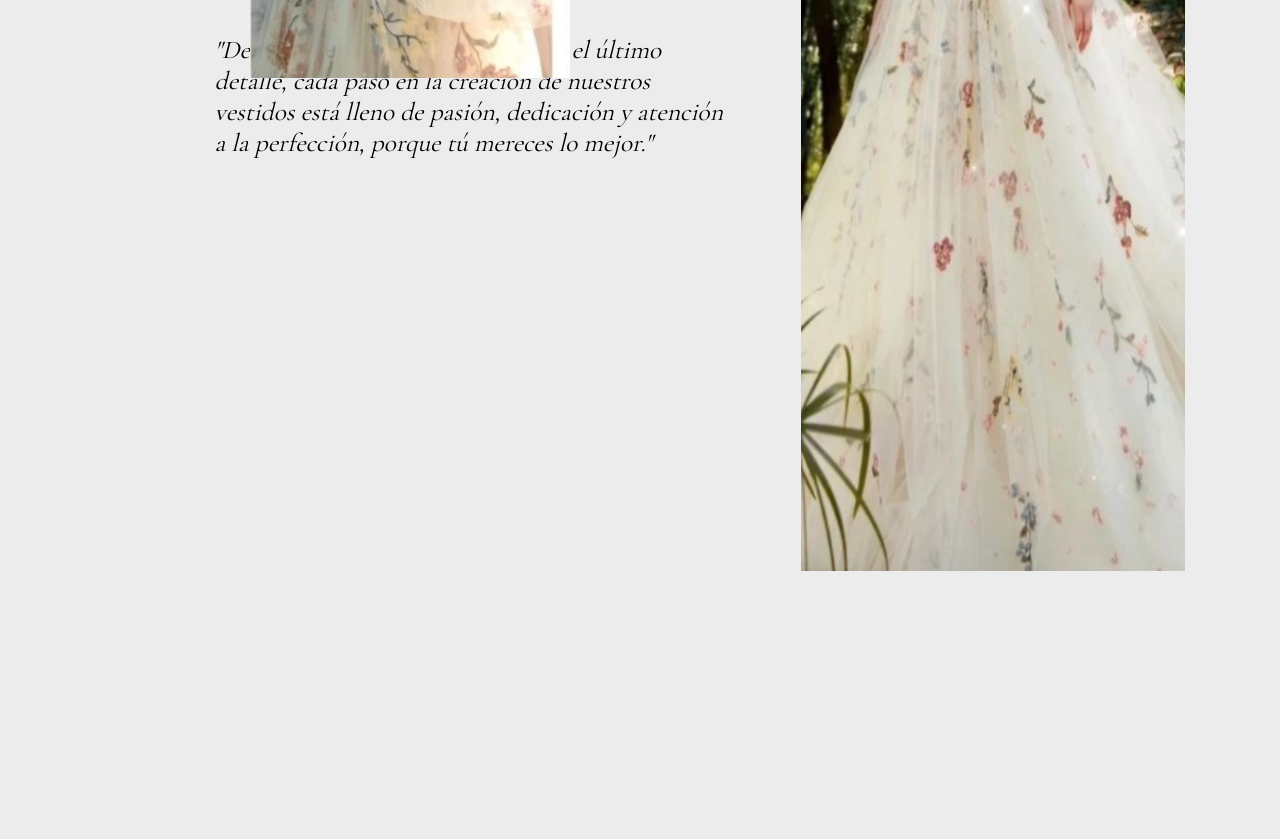
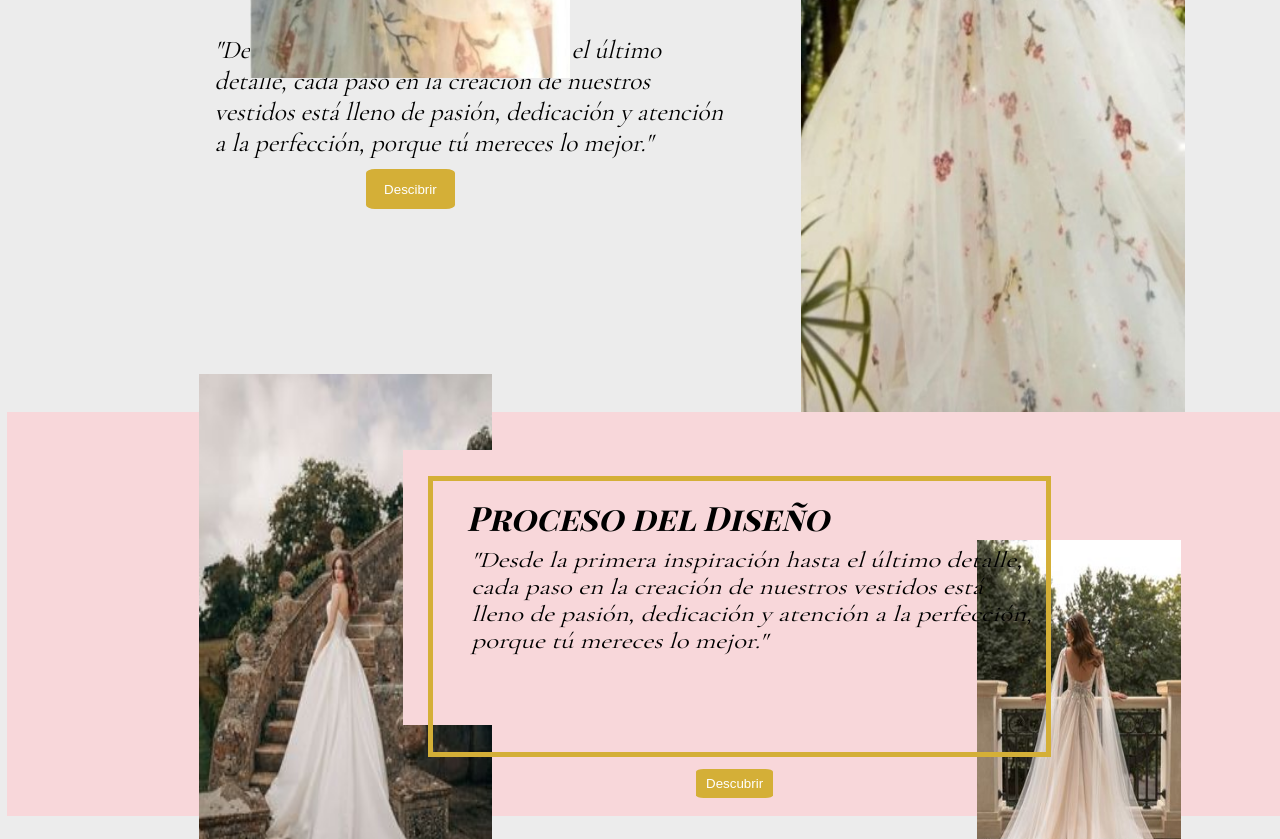
Before and after one commit to Hdezj1/Proyecto-final, a plain HTML site: page index.html in a window 1280 px wide. Shown: the part 3701-4540 px from the top of the page. Before the commit the page ends 4272 px from the top, so only its background shows below. Drawn offline with nearby package versions, Linux system fonts and the light colour scheme.

Commit message:
Primera vista completa

```diff
--- a/index.html
+++ b/index.html
@@ -70,16 +70,16 @@
         <div>
             <div class="img4">
                 <img src="img/4.jpg" alt="">
-                <a href="https://casanovia.mx/producto/sensational">
+                <a href="https://casanovia.mx/producto/sensational" target="_blank">
                 <button class="boton2">Descibrir</button></a>
             </div>
             <div class="img5">
                 <img src="img/5.jpg" alt="">
-                <a href="https://casanovia.mx/producto/acacia">
+                <a href="https://casanovia.mx/producto/acacia" target="_blank">
                 <button class="boton3">Descibrir</button></a>
             </div>
             <div class="img6">
-                <a href="https://casanovia.mx/producto/manga-larga-transparencia-escote-v">
+                <a href="https://casanovia.mx/producto/manga-larga-transparencia-escote-v" target="_blank">
                 <img src="img/6.jpg" alt="">
                 <button class="boton4">Descibrir</button></a>
             </div>
@@ -91,22 +91,22 @@
             <p class="parrafo4">
                 "Trabajamos solo con los mejores materiales, desde sedas, encajes finos hasta tejidos lujosos que aportan confort y sofisticación, asegurando una calidad inigualable en cada pieza."
             </p>
-            <a href="https://casanovia.mx/producto/escote-v-bordado-abierta-pierna">
+            <a href="https://casanovia.mx/producto/escote-v-bordado-abierta-pierna" target="_blank">
             <button id="boton5">Descubrir</button></a>
         </div>
         <div class="img8">
             <img src="img/8.jpg" alt="">
-            <a href="https://casanovia.mx/producto/ampon-bordado-tul-off-shoulder-sin-espalda-cintas-escote-corazon-transparencias">
+            <a href="https://casanovia.mx/producto/ampon-bordado-tul-off-shoulder-sin-espalda-cintas-escote-corazon-transparencias" target="_blank">
             <button class="boton2">Descibrir</button></a>
         </div>
         <div class="img7">
             <img src="img/7.jpg" alt="">
-            <a href="https://casanovia.mx/producto/strapple-bordado">
+            <a href="https://casanovia.mx/producto/strapple-bordado" target="_blank">
             <button class="boton3">Descibrir</button></a>
         </div>
         <div class="img9">
             <img src="img/9.jpg" alt="">
-            <a href="https://casanovia.mx/producto/tirantes-bordado-tul-con-mangas">
+            <a href="https://casanovia.mx/producto/tirantes-bordado-tul-con-mangas" target="_blank">
             <button class="boton4">Descibrir</button></a>
         </div>
 
@@ -122,38 +122,52 @@
         <div>
             <div class="img10">
                 <img src="img/10.jpeg" alt="" class="img10-1">
-                <a href="https://casanovia.mx/producto/sensational">
-                <button class="boton2">Descibrir</button></a>
             </div>
             <div class="img11">
                 <img src="img/11.jpeg" alt="" class="img11-1">
-                <a href="https://casanovia.mx/producto/sensational">
-                <button class="boton2">Descibrir</button></a>
+                <a href="https://casanovia.mx/producto/sensational" target="_blank">
+                <button class="boton6">Descibrir</button></a>
             </div>
-
         </div>
 
+        <!-- Enlace 5 -->
+        <div class="proceso">
+            <img src="img/12.jpg" alt="" class="img12">
+            <div class="cuadro"></div>
+            <img src="img/13.jpg" alt="" class="img13">
+            <div class="marco"></div>
+            <h1 class="titulo5">Proceso del Diseño</h1>
+            <p class="parrafo6">
+            "Desde la primera inspiración hasta el último detalle,
+            <br> cada paso en la creación de nuestros vestidos está
+            <br> lleno de pasión, dedicación y atención a la perfección,
+            <br> porque tú mereces lo mejor."
+            </p>
+            <a href="https://casanovia.mx/producto/manga-larga-transparencia-escote-v" target="_blank">
+            <button class="boton7">Descubrir</button></a>
+        </div>
 
         <!-- Contactos -->
         <div class="container">
-            <p class="parrafo">
+            <p class="parrafo7">
                 Nombre: Ariana DeLuxe
                 <br>Correo electrónico: ariana.deluxe@cristalceleste.com
                 <br>Teléfono: +1 (555) 123-4567
                 <br>Dirección: Calle de los Dioses, 789, Ciudad Celestial, 99999
             </p>
-            <p class="parrafo">
+            <p class="parrafo8">
                 Nombre: Nina Belleza
                 <br>Correo electrónico: nina.belleza@cristalceleste.com
                 <br>Teléfono: +1 (555) 345-6789
                 <br>Dirección: Avenida de la Elegancia, 222, Edificio br Céleste, Piso 3
             </p>
-            <p class="parrafo">
+            <p class="parrafo9">
                 <br>Instagram: @cristalcelesteathena
                 <br>Facebook: Cristal Céleste d'Athéna
                 <br>Twitter: @CristalCeleste
             </p>
         </div>
+        <div class="espacio"></div>
     </div>
 
 
--- a/style.css
+++ b/style.css
@@ -174,7 +174,6 @@ nav ul li a:hover{
     border: none;
     border-radius: 10%;
     cursor: pointer;  /* Cambia el cursor a una mano cuando se pasa el mouse sobre el botón */
-
 }
 
 .titulo2{
@@ -362,7 +361,7 @@ nav ul li a:hover{
     margin-top: 86%;
     margin-left: 61%;
     width: 30%;
-    height: 28%;
+    height: 25%;
 }
 
 .img11-1{
@@ -384,3 +383,130 @@ nav ul li a:hover{
     height: 4%;
     z-index: -2; /* Coloca la imagen detrás del contenido */
 }
+
+.boton6{
+    position: absolute;
+    width: 7%;
+    height: 1%;
+    margin-top: 143%;
+    margin-left: 27%;
+    background-color: rgb(212, 175, 55);
+    color: white;
+    border: none;
+    border-radius: 10%;
+    cursor: pointer;  /* Cambia el cursor a una mano cuando se pasa el mouse sobre el botón */
+}
+
+.proceso{
+    position: absolute;
+    width: 99.7%;
+    height: 10%;
+    background-color: rgb(248, 215, 218);
+    margin-top: 162%;
+    margin-left: -1%;
+    z-index: -0; /* Coloca la imagen detrás del contenido */
+}
+
+.titulo5{
+    position: absolute;
+    font-size: 2.1em; /* 1.5 veces el tamaño de la fuente del contenedor padre */
+    font-family: 'Playfair Display SC', serif;
+    font-style: italic;
+    margin-top: 6.5%;
+    margin-left: 36%;
+    color: rgb(0, 0, 0);
+}
+
+.parrafo6{
+    position: absolute;
+    font-size: 1.4em; /* 1.5 veces el tamaño de la fuente del contenedor padre */
+    font-family: 'Cormorant Garamond', serif; /* Aplicar la fuente */
+    font-style: italic;
+    transform: scaleX(1.2); /* Estira 1.5 veces más en horizontal */
+    margin-top: 10.5%;
+    margin-left: 40%;
+}
+
+.img12{
+    position: absolute;
+    margin-top: -3%;
+    margin-left: 15%;
+    width: 23%;
+    height: 150%;
+}
+
+.img13{
+    position: absolute;
+    margin-top: 10%;
+    margin-left: 76%;
+    width: 16%;
+    height: 96%;
+    z-index: -0; /* Coloca la imagen detrás del contenido */
+}
+
+.cuadro{
+    position: absolute;
+    width: 50%;
+    height: 68%;
+    background-color: rgb(248, 215, 218);
+    margin-top: 3%;
+    margin-left: 31%;
+    z-index: -0; /* Coloca la imagen detrás del contenido */
+}
+
+.marco{
+    position: absolute;
+    width: 48%;
+    height: 67%;
+    background-color: rgba(226, 226, 226, 0);
+    border: 5px solid rgba(212, 175, 55);
+    margin-top: 5%;
+    margin-left: 33%;
+}
+
+.boton7{
+    position: absolute;
+    width: 6%;
+    height: 7%;
+    margin-top: 28%;
+    margin-left: 54%;
+    background-color: rgb(212, 175, 55);
+    color: white;
+    border: none;
+    border-radius: 10%;
+    cursor: pointer;  /* Cambia el cursor a una mano cuando se pasa el mouse sobre el botón */
+}
+
+.parrafo7{
+    position: absolute;
+    font-size: .8em; /* 1.5 veces el tamaño de la fuente del contenedor padre */
+    font-family: 'Cormorant Garamond', serif; /* Aplicar la fuente */
+    margin-top: 205%;
+    margin-left: 10%;
+    z-index: -2; /* Coloca la imagen detrás del contenido */
+}
+
+.parrafo8{
+    position: absolute;
+    font-size: .8em; /* 1.5 veces el tamaño de la fuente del contenedor padre */
+    font-family: 'Cormorant Garamond', serif; /* Aplicar la fuente */
+    margin-top: 205%;
+    margin-left: 40%;
+    z-index: -2; /* Coloca la imagen detrás del contenido */
+}
+
+.parrafo9{
+    position: absolute;
+    font-size: .8em; /* 1.5 veces el tamaño de la fuente del contenedor padre */
+    font-family: 'Cormorant Garamond', serif; /* Aplicar la fuente */
+    margin-top: 203.5%;
+    margin-left: 70%;
+    z-index: -2; /* Coloca la imagen detrás del contenido */
+}
+
+.espacio{
+    margin-top: 218%;
+    height: 1%;
+    width: 50%;
+    background-color: rgba(0, 0, 255, 0);
+}
```
